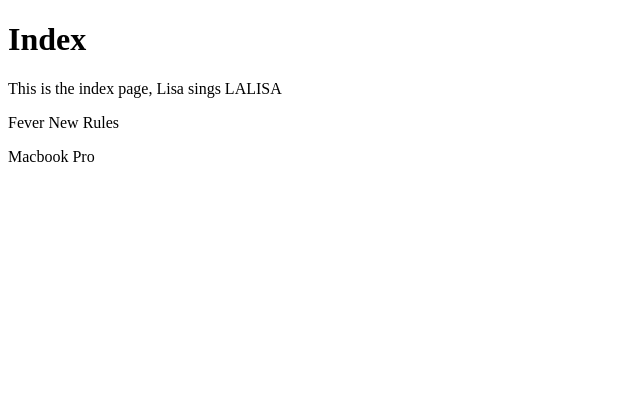
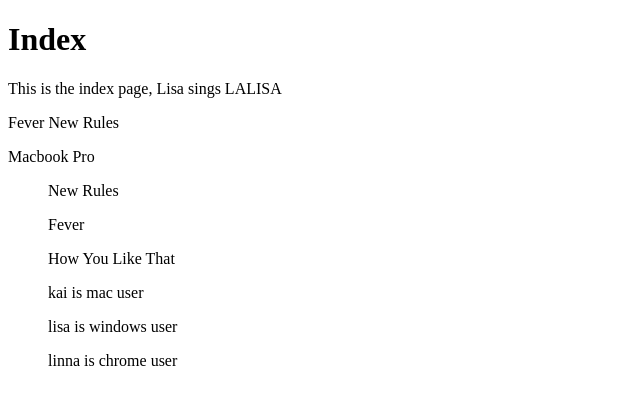
Before and after one commit to dannyttt/survey-app-, a Flask app: page / in a window 1280 px wide. Shown: the top 405 px of the page, without its empty margins (0-640 px from the left). Run offline with Flask 2, Linux system fonts and the light colour scheme.

Commit message:
work with loops in jinja

```diff
--- a/app.py
+++ b/app.py
@@ -14,7 +14,12 @@ def index():
         "Fever",
         "How You Like That"
     ]
+    laptop_users = {
+        "kai": "mac",
+        "lisa": "windows",
+        "linna": "chrome"
+    }
     company = "Apple"
     return render_template(
-        "index.html", **kwargs, songs=songs, company=company
+        "index.html", **kwargs, songs=songs, company=company, laptop_users=laptop_users
     )
--- a/templates/index.html
+++ b/templates/index.html
@@ -20,6 +20,24 @@
     {% else %}
     <p>Chrome book </p>
     {% endif %}
+
+    <ul>
+        {% for song in songs %}
+        <p>{{song}}</p>
+        {% endfor %}
+    </ul>
+
+    <ul>
+        {% for user, os in laptop_users.items() %}
+        {% if os == 'mac' %}
+        <p>{{user}} is {{os}} user</p>
+        {% elif os == 'windows' %}
+        <p>{{user}} is {{os}} user</p>
+        {% else %}
+        <p>{{user}} is {{os}} user</p>
+        {% endif %}
+        {% endfor %}
+    </ul>
 </body>
 
 </html>
```
